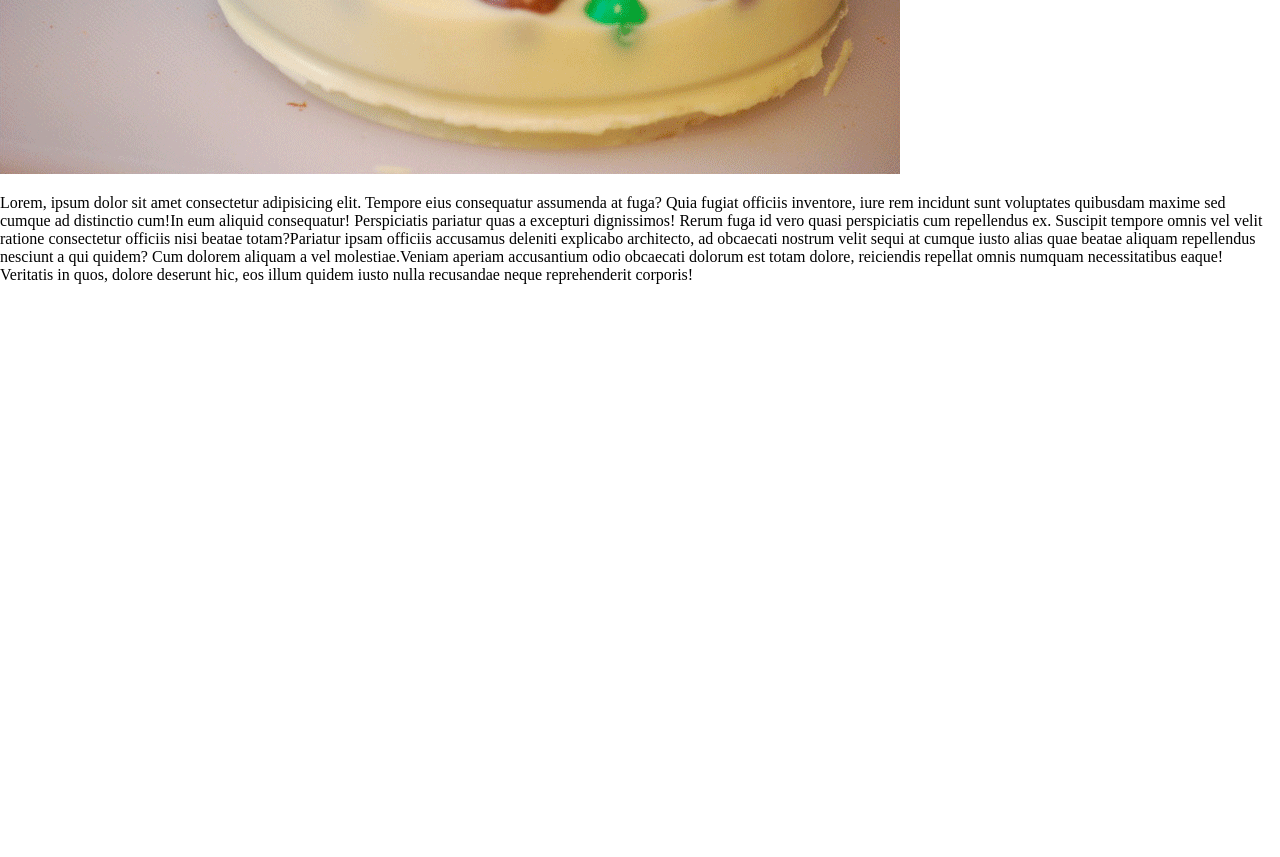
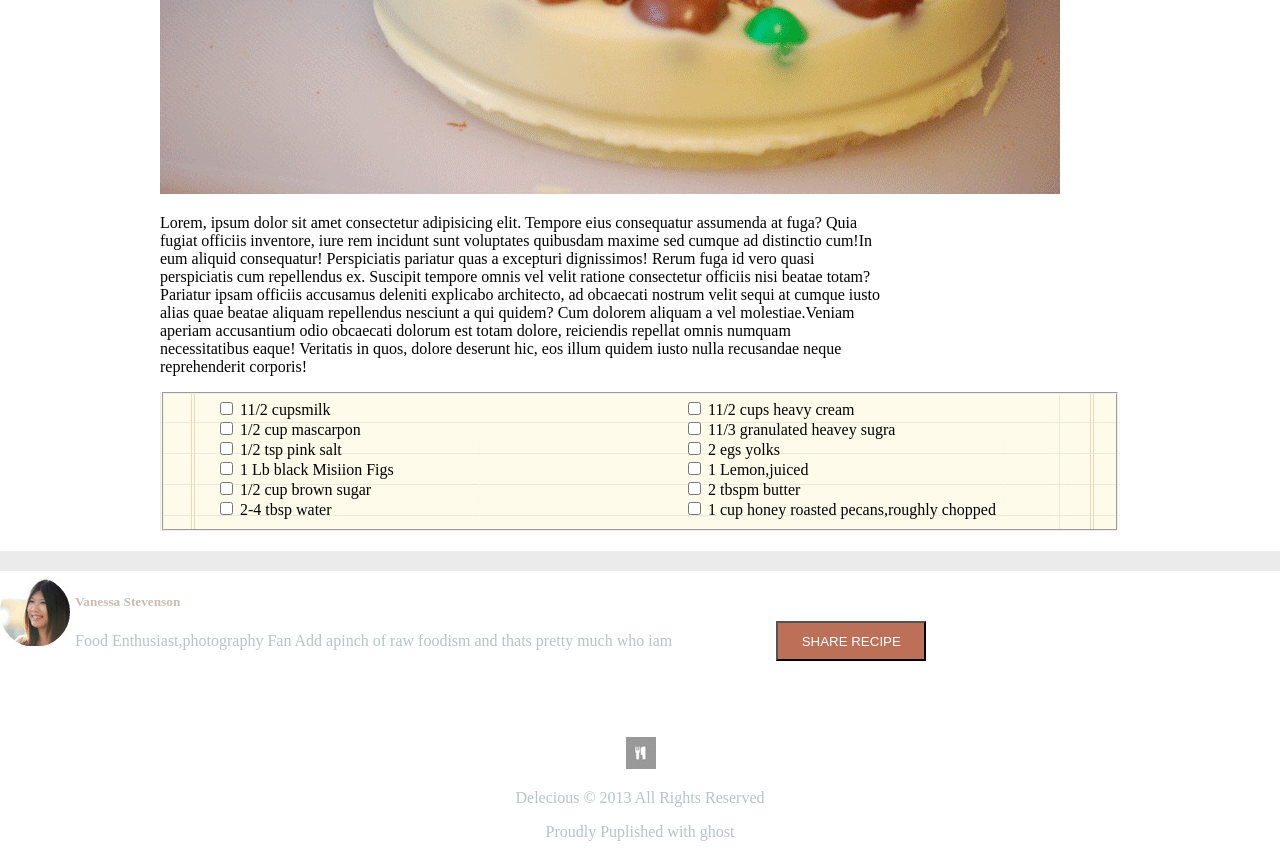
Before and after one commit to Mohammed1994Mosleh/chocolate-pizza, a plain HTML site: page index.html in a window 1280 px wide. Shown: the part 733-1590 px from the top of the page. Before the commit the page ends 1033 px from the top, so only its background shows below. Drawn offline with Linux system fonts and the light colour scheme.

Commit message:
solve problem

```diff
--- a/css/style.css
+++ b/css/style.css
@@ -37,10 +37,11 @@ margin-bottom: 0;}
 
 
 }
-#div2{
+.div2{
     /* clear: right; */
     height: 20px;
     background-color: #ebebeb;
+    margin-top: 20px;
 }
 #choco h1{
     color: #4f4338;
@@ -58,3 +59,53 @@ margin-top: 0px;
 #sec3{
     text-align: end;
 }
+#ar{
+    width: 75%;
+    margin: auto;
+}
+#sec5{
+    width: 75%;
+}
+#sec6{
+    background-image: url("../images/list-bg.png");
+
+}
+#check1{
+    display: inline-block;
+    width: 50%;
+    margin-left: 40px;
+}
+#check2{
+    display: inline-block;
+}
+#div3{
+    /* display: inline-block; */
+}
+.vanes{
+    display: inline-block
+}
+#button1{
+
+    margin-left: 100px;
+    }
+
+#div6{
+text-align: center;
+margin-top: 70px;
+}
+
+h5{
+    color: #cbbcb0;
+}
+.vanes p{
+    color: #bbc2c3;
+}
+#div6 p{
+    color: #bbc2c3;
+}
+#button2{
+    background-color: #bc7058;
+    color: white;
+    width: 150px;
+    height: 40px;
+}
--- a/index.html
+++ b/index.html
@@ -26,7 +26,7 @@
 
        </section>
        <section id="sec2">
-           <img src="images/fa.png" alt="">
+        <a href="https://www.youtube.com/"> <img src="images/fa.png" alt=""></a>
            <img src="images/twiit.png" alt="">
            <img src="images/goo.png" alt="">
            <img src="images/insta.png" alt="">
@@ -40,7 +40,7 @@
 
 
     </div>
-    <div id="div2">
+    <div class="div2">
 
     </div>
 
@@ -61,16 +61,74 @@
             <p id="prin">PRINT</p>
           </section>
        </div>
-       <article>
+       <article id="ar">
            <section>
                <img src="images/cho1.png" alt="">
            </section>
-           <section>
+           <section id="sec5">
             <p><span>Lorem, ipsum dolor sit amet consectetur adipisicing elit. Tempore eius consequatur assumenda at fuga? Quia fugiat officiis inventore, iure rem incidunt sunt voluptates quibusdam maxime sed cumque ad distinctio cum!</span><span>In eum aliquid consequatur! Perspiciatis pariatur quas a excepturi dignissimos! Rerum fuga id vero quasi perspiciatis cum repellendus ex. Suscipit tempore omnis vel velit ratione consectetur officiis nisi beatae totam?</span><span>Pariatur ipsam officiis accusamus deleniti explicabo architecto, ad obcaecati nostrum velit sequi at cumque iusto alias quae beatae aliquam repellendus nesciunt a qui quidem? Cum dolorem aliquam a vel molestiae.</span><span>Veniam aperiam accusantium odio obcaecati dolorum est totam dolore, reiciendis repellat omnis numquam necessitatibus eaque! Veritatis in quos, dolore deserunt hic, eos illum quidem iusto nulla recusandae neque reprehenderit corporis!</span></p>
            </section>
-           <section>
+           <form id="sec6">
+             <fieldset>
+               <div id="check1">
+                <input type="checkbox" id="myCheck1" onclick="myFunction()">
+                <label for="myCheck1">11/2 cupsmilk</label>
 
-           </section>
+                <br>
+                <input type="checkbox" id="myCheck2" onclick="myFunction()">
+                <label for="myCheck2">1/2 cup mascarpon</label>
+
+                <br>
+                <input type="checkbox" id="myCheck3" onclick="myFunction()">
+                <label for="myCheck3">1/2 tsp pink salt</label>
+
+                <br>
+                <input type="checkbox" id="myCheck4" onclick="myFunction()">
+                <label for="myCheck4">1 Lb black Misiion Figs</label>
+
+                <br>
+                <input type="checkbox" id="myCheck5" onclick="myFunction()">
+                <label for="myCheck5">1/2 cup brown sugar</label>
+
+                <br>
+                <input type="checkbox" id="myCheck6" onclick="myFunction()">
+                <label for="myCheck6">2-4 tbsp water</label>
+
+
+
+               </div>
+               <div id="check2">
+                <input type="checkbox" id="myCheck17" onclick="myFunction()">
+                <label for="myCheck7">11/2 cups heavy cream</label>
+
+                <br>
+                <input type="checkbox" id="myCheck8" onclick="myFunction()">
+                <label for="myCheck8">11/3 granulated heavey sugra</label>
+
+                <br>
+                <input type="checkbox" id="myCheck9" onclick="myFunction()">
+                <label for="myCheck9">2 egs yolks</label>
+
+                <br>
+                <input type="checkbox" id="myCheck10" onclick="myFunction()">
+                <label for="myCheck10">1 Lemon,juiced</label>
+
+                <br>
+                <input type="checkbox" id="myCheck11" onclick="myFunction()">
+                <label for="myCheck11">2 tbspm butter</label>
+
+                <br>
+                <input type="checkbox" id="myCheck12" onclick="myFunction()">
+                <label for="myCheck12">1 cup honey roasted pecans,roughly chopped</label>
+
+
+
+
+
+               </div>
+
+             </fieldset>
+           </form>
 
 
        </article>
@@ -80,7 +138,26 @@
 
    </main>
    <footer>
+     <div class="div2"></div>
+     <div id="div3">
+        <img class="vanes" src="images/girl.png" alt="girl">
+        <section class="vanes">
+            <h5>Vanessa Stevenson</h5>
+            <p>Food Enthusiast,photography Fan Add apinch of raw foodism and thats pretty much who iam</p>
+        </section>
+        <span  id="button1">
 
+            <button id="button2" type="button">SHARE RECIPE</button>
+        </span>
+
+     </div>
+     <div id="div6">
+       <img src="images/smalogo.png" alt="">
+       <p>Delecious &#169 2013 All Rights Reserved</p>
+       <p>Proudly Puplished with ghost</p>
+
+
+     </div>
 
 
 
```
Also changed, not shown: images/list-bg.png (added).
